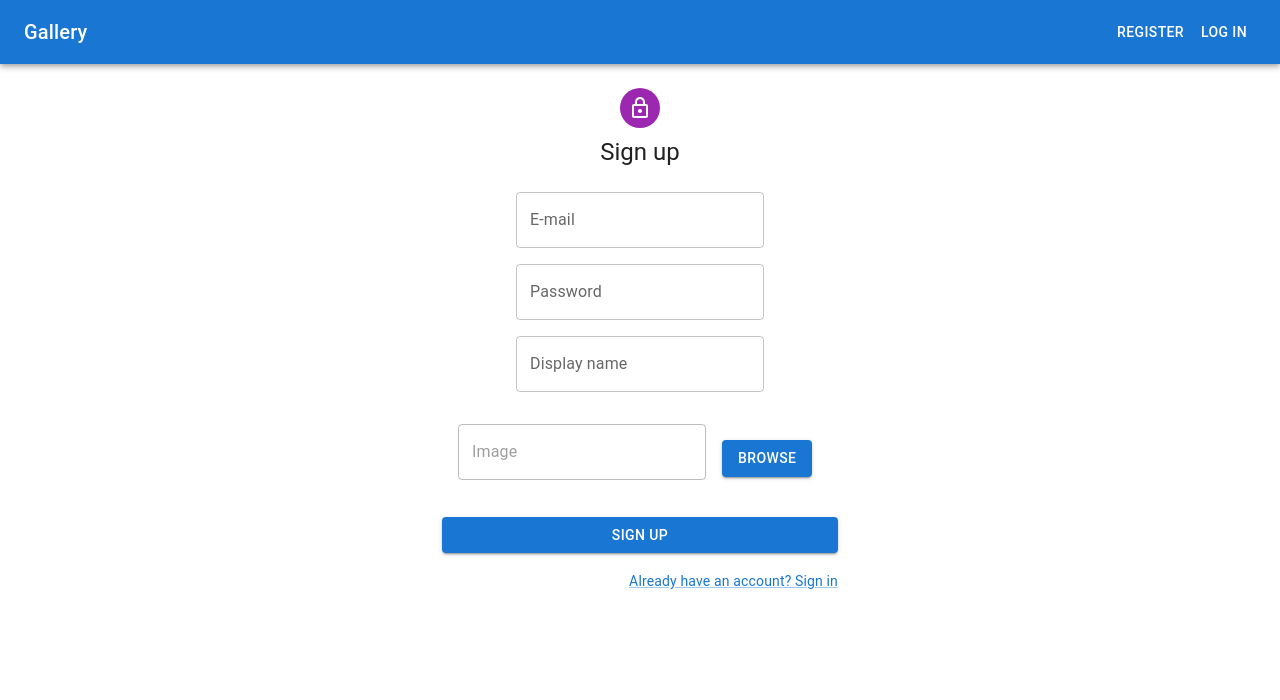
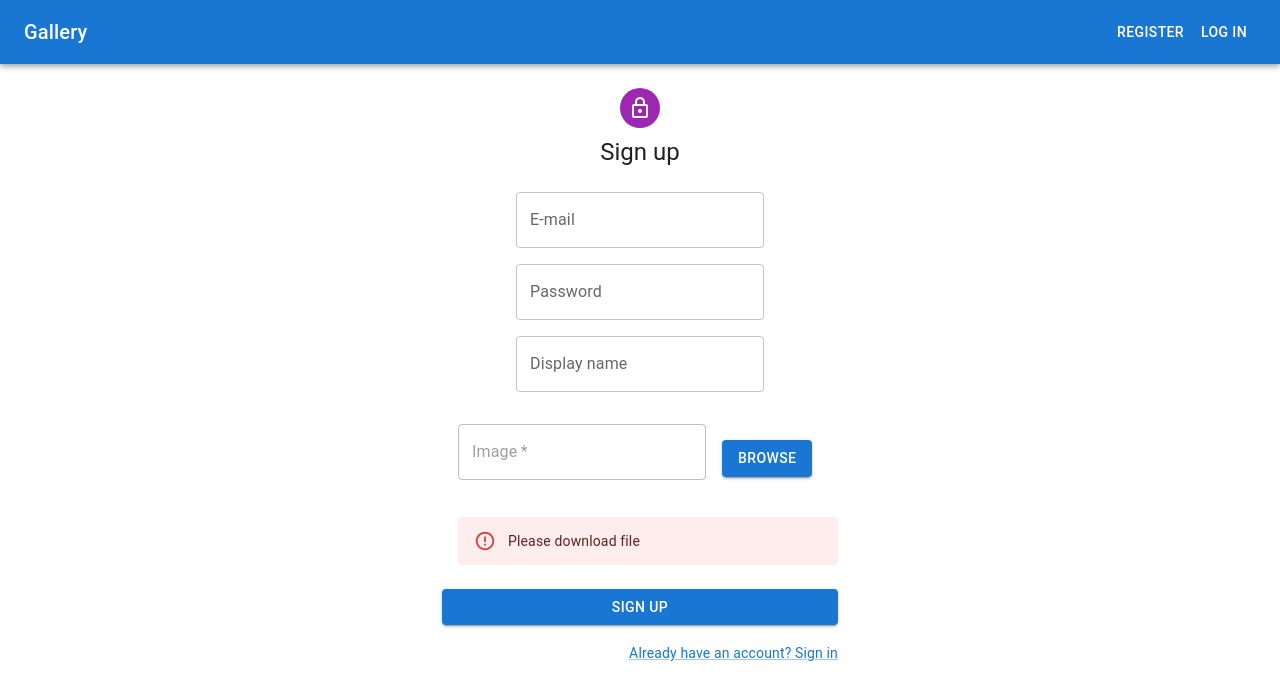
Before and after one commit to wellko/gallery, a React (Create React App) app in the folder frontend/: page /register in a window 1280 px wide. Shown: the top 700 px of the page. Built offline with nearby package versions, Linux system fonts and the light colour scheme.

Commit message:
changed FileInput.tsx to be required

```diff
--- a/frontend/src/components/UI/FileInput/FileInput.tsx
+++ b/frontend/src/components/UI/FileInput/FileInput.tsx
@@ -1,5 +1,5 @@
 import React, {useRef, useState} from 'react';
-import {Button, Grid, TextField} from '@mui/material';
+import {Alert, Button, Grid, TextField} from '@mui/material';
 
 interface Props {
 	onChange: (e: React.ChangeEvent<HTMLInputElement>) => void;
@@ -35,10 +35,11 @@ const FileInput: React.FC<Props> = ({onChange, name, label, type}) => {
 				   ref={inputRef}/>
 			<Grid container direction="row" spacing={2} alignItems="center" sx={{margin: 'auto'}}>
 				<Grid item sx={{margin: 'auto'}} xs={12}>
-					<TextField disabled label={label} value={filename} onClick={activateInput}/>
+					<TextField required disabled label={label} value={filename} onClick={activateInput}/>
 					<Button sx={{margin: 2}} type="button" variant="contained" onClick={activateInput}>
 						Browse
 					</Button>
+					{!filename.length && <Alert severity="error" sx={{mt: 3, width: '100%'}}>Please download file</Alert>}
 				</Grid>
 			</Grid>
 		</>
```
